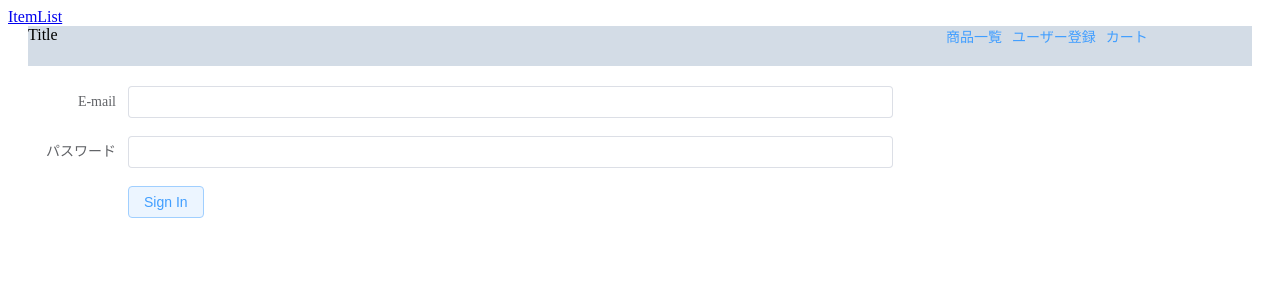
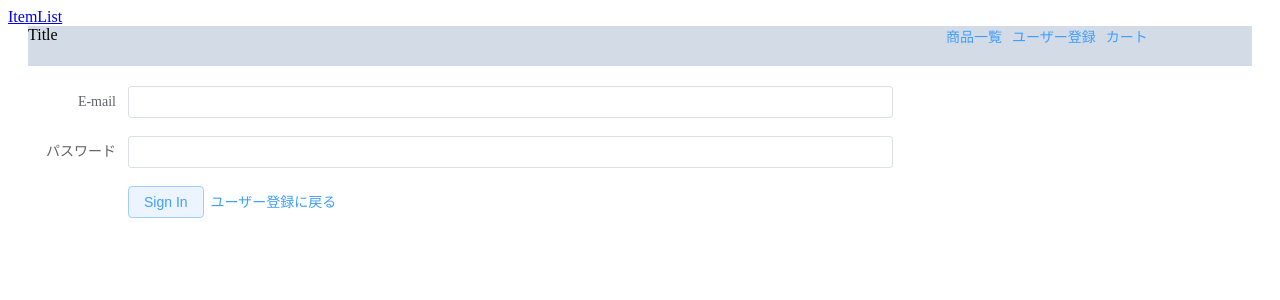
Before and after one commit to Mmy26/vue3-ecsite, a Vue app: page /login in a window 1280 px wide. Shown: the top 300 px of the page. Built offline with nearby package versions, Linux system fonts and the light colour scheme.

Commit message:
ユーザー登録に戻るボタンの設置

```diff
--- a/src/components/Header.vue
+++ b/src/components/Header.vue
@@ -1,7 +1,24 @@
 <script setup lang="ts">
 import "element-plus/theme-chalk/display.css";
-import { RouterLink } from "vue-router";
+import { onMounted, watch, ref } from "vue"
+import { RouterLink, useRoute } from "vue-router";
 
+//ヘッダーページを表示するかどうかを表すフラグ
+const canShow = ref(true);
+
+//routeに関するオブジェクト
+const route = useRoute();
+
+// watch((変更を検知したい変数) , ( 検知した変数が引数として入れられる ) => { 処理 } )
+watch((route), (currentPage) => {
+  console.log("watchが呼ばれました!");
+  console.log("currentPageの値      ",currentPage.path)
+  canShow.value = true;
+  if( currentPage.path === "/login" || currentPage.path === "/registerUser"){
+    canShow.value = false;
+  }
+  console.log("canShowの値   ", canShow.value);
+});
 </script>
 
 <template>
--- a/src/views/Login.vue
+++ b/src/views/Login.vue
@@ -3,6 +3,7 @@ import { ref } from "vue";
 import axios from "axios";
 import { useRouter } from "vue-router";
 import { ElNotification } from "element-plus";
+import { RouterLink } from "vue-router"
 
 //email
 const email = ref("");
@@ -88,8 +89,9 @@ const loginUser = async (): Promise<void> => {
       </span>
     </el-form-item>
     <el-form-item>
-      <el-button plain type="primary" v-on:click="loginUser"
-        >Sign In</el-button
+      <el-button plain type="primary" v-on:click="loginUser">Sign In</el-button>&nbsp;&nbsp;
+      <RouterLink to="/registerUser"
+        ><el-link type="primary">ユーザー登録に戻る</el-link></RouterLink
       >
     </el-form-item>
   </el-form>
```
